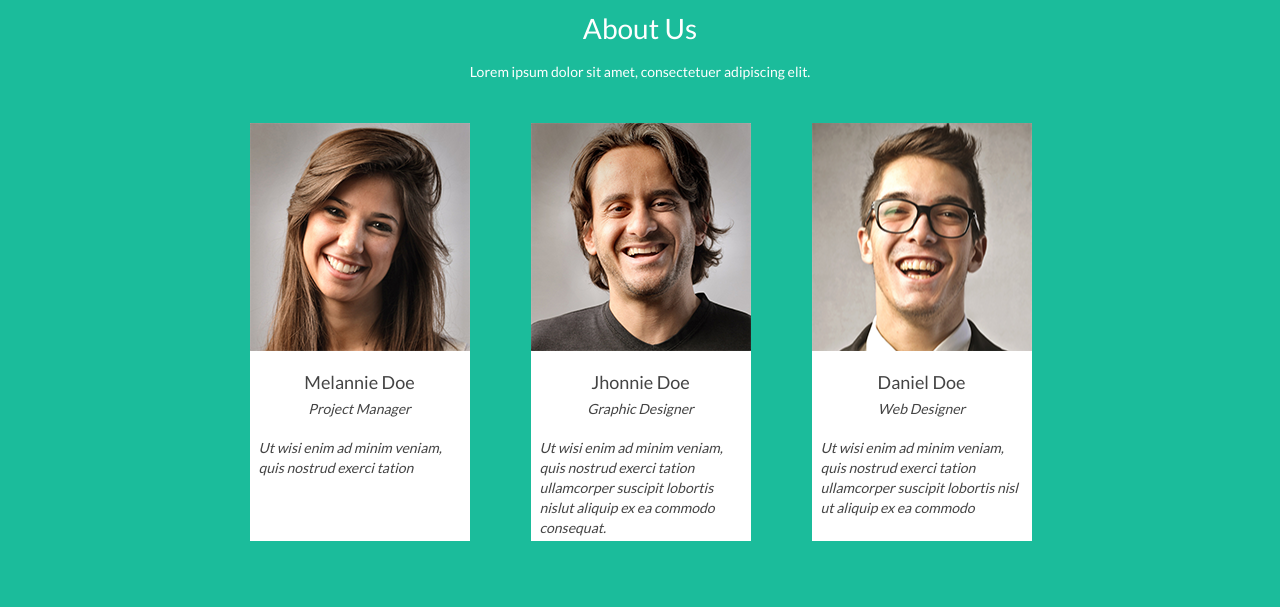
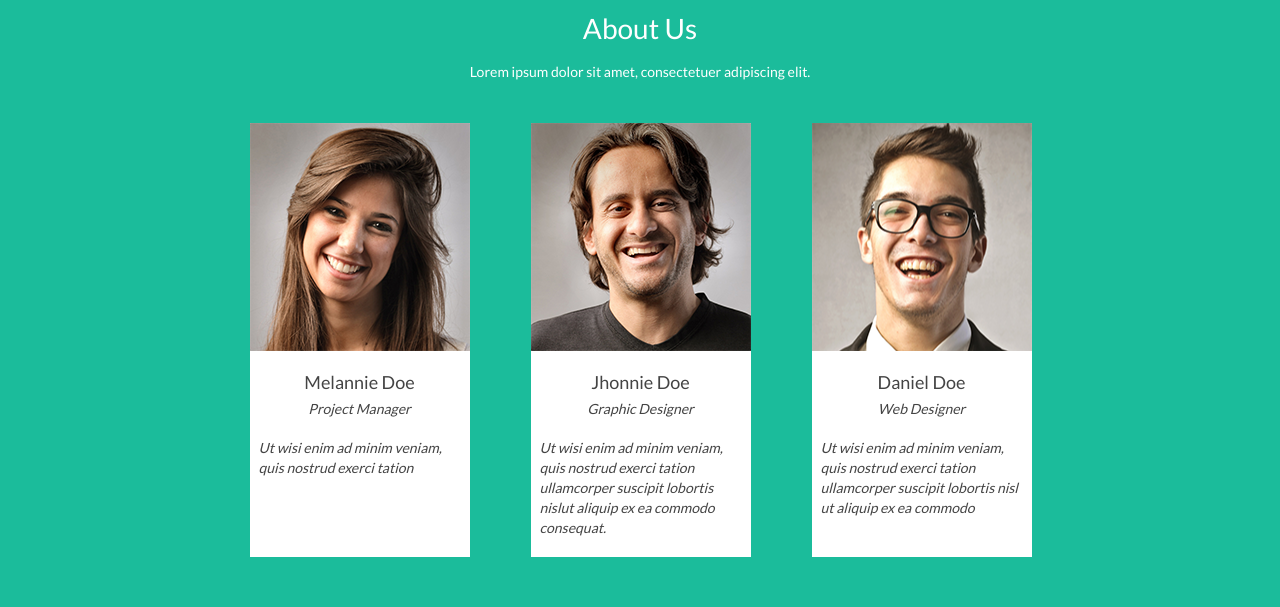
Before and after one commit to rejth/bla-landing, a React (Create React App) app: page / in a window 1280 px wide. Shown: the part 840-1447 px from the top of the page. Built offline with nearby package versions, Linux system fonts and the light colour scheme.

Commit message:
some fix

```diff
--- a/public/index.html
+++ b/public/index.html
@@ -21,6 +21,5 @@
   </head>
   <body>
     <div id="root"></div>
-    <!-- <script src="js/icon_customImage.js"></script> -->
   </body>
 </html>
--- a/src/components/About/About.scss
+++ b/src/components/About/About.scss
@@ -44,7 +44,7 @@ $primary-font-color: #444444;
   }
   &__card {
     width: 220px;
-    height: 418px;
+    min-height: 418px;
     overflow: hidden;
     background-color: $light;
   }
```
